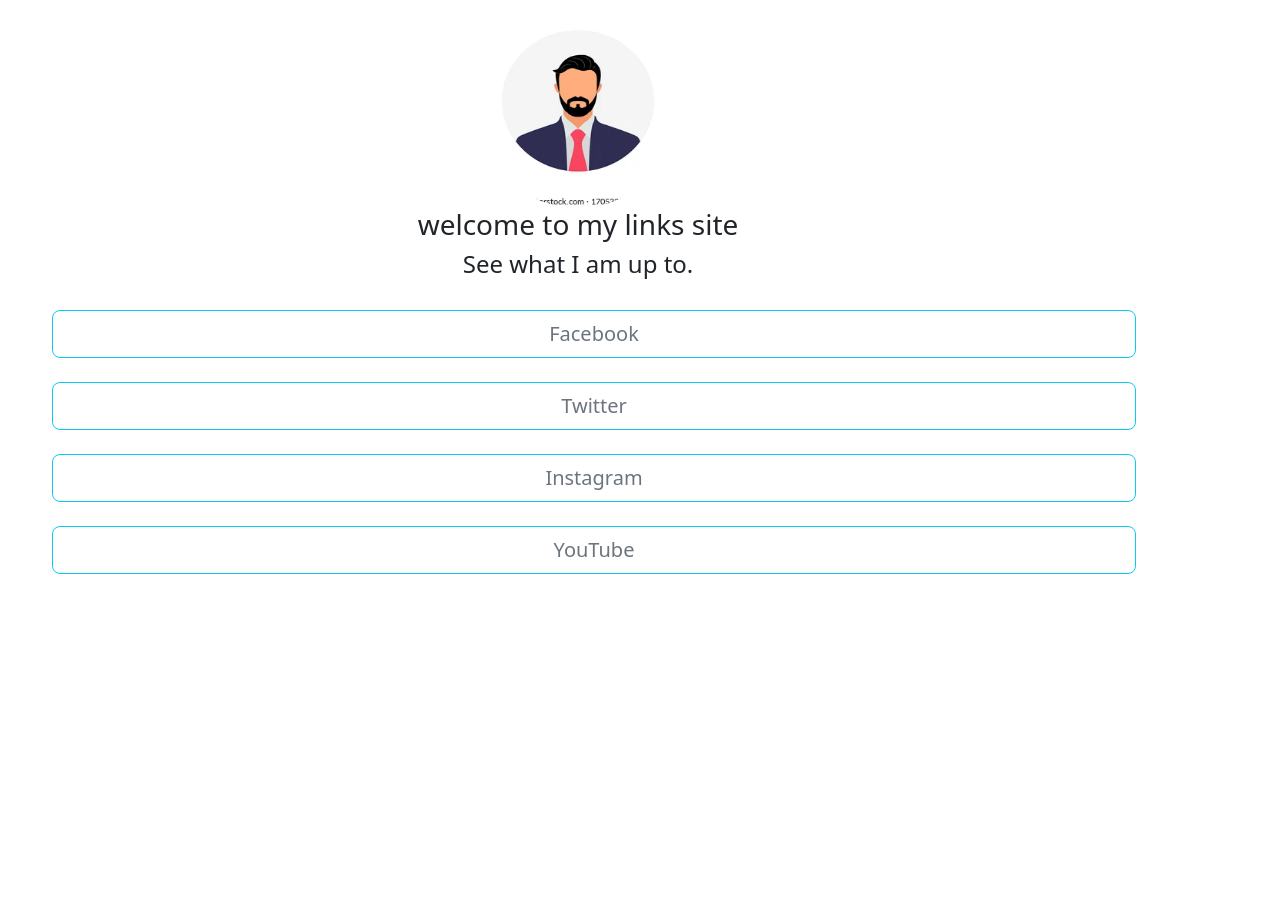
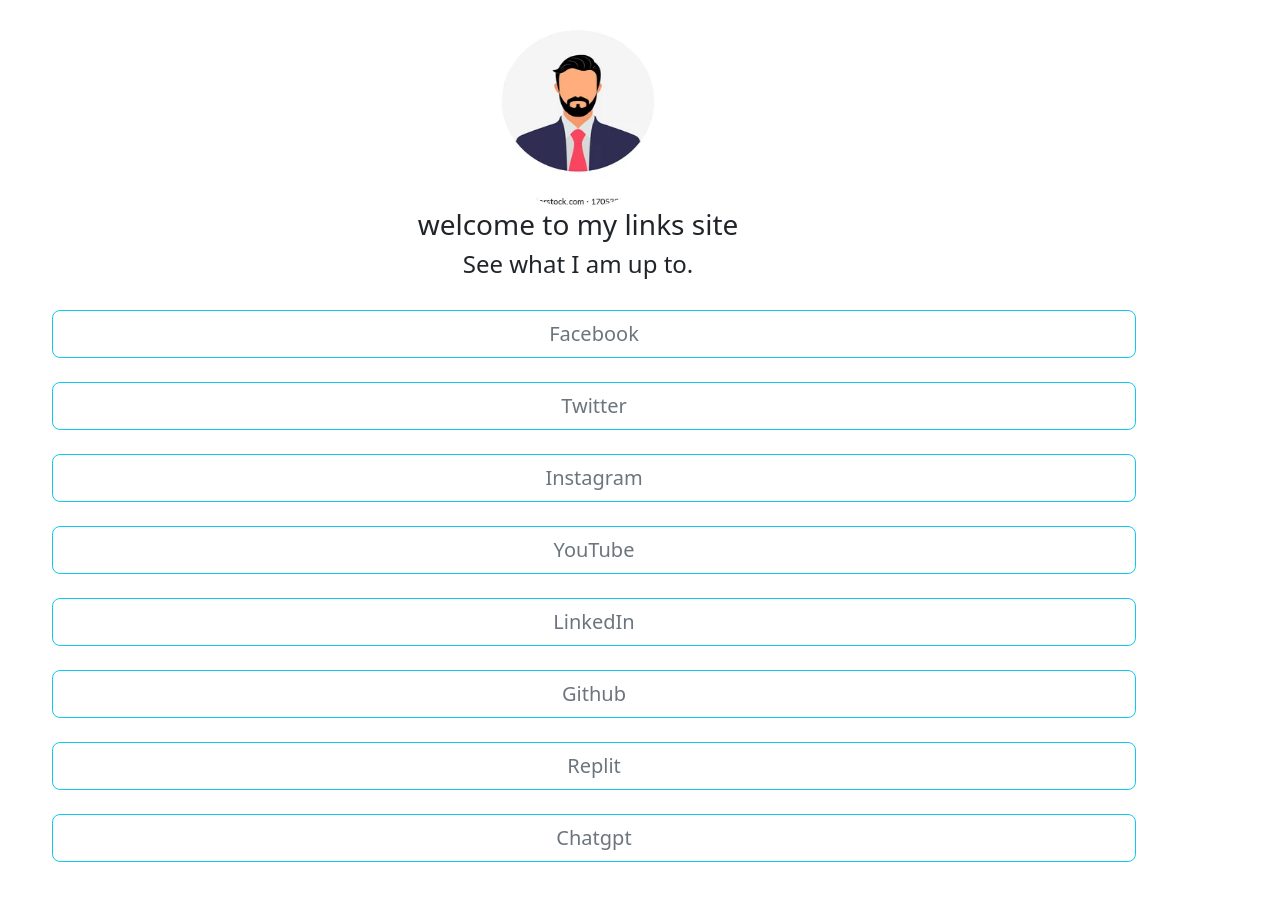
Before and after one commit to msrajawat298/web-development-practice, a plain HTML site: page index.html in a window 1280 px wide. Before the commit the page ends 800 px from the top, so only its background shows below. Drawn offline with Linux system fonts and the light colour scheme.

Commit message:
new commit

```diff
--- a/index.html
+++ b/index.html
@@ -33,10 +33,22 @@
                 url: "https://www.instagram.com"
               }, {
                 name: "YouTube",
-                url: "https://www.youtube.com/"
+                url: "https://www.youtube.com"
+              }, {
+                name: "LinkedIn",
+                url: "https://www.linkedin.com"
+              }, {
+                name: "Github",
+                url: "https://github.com"
+              }, {
+                name: "Replit",
+                url: "https://replit.com"
+              }, {
+                name: "Chatgpt",
+                url: "https://chat.openai.com"
               }];
               for (var i = 0; i < links.length; i++) {
-                $("#mylist").append("<a class='mx-auto btn btn-outline-info text-secondary d-block btn-lg' width='100px' height='50px' href='" + links[i].url + "'>" + links[i].name + "</a><br>");
+                $("#mylist").append("<a class='mx-auto btn btn-outline-info text-secondary d-block btn-lg' width='100px' height='50px' href='" + links[i].url + "' target='_blank'>" + links[i].name + "</a><br>");
                 }
               });
       </script>
```
